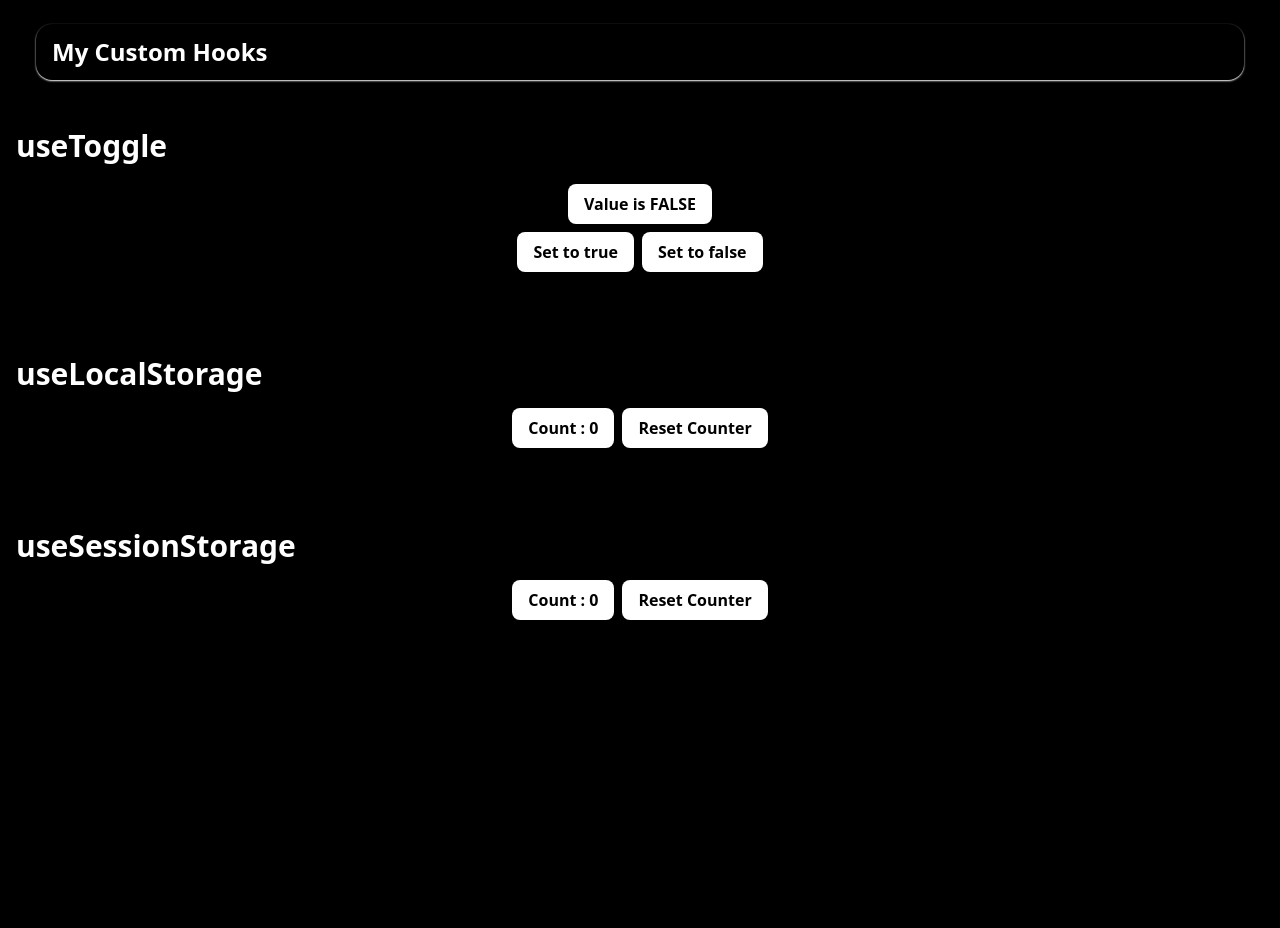
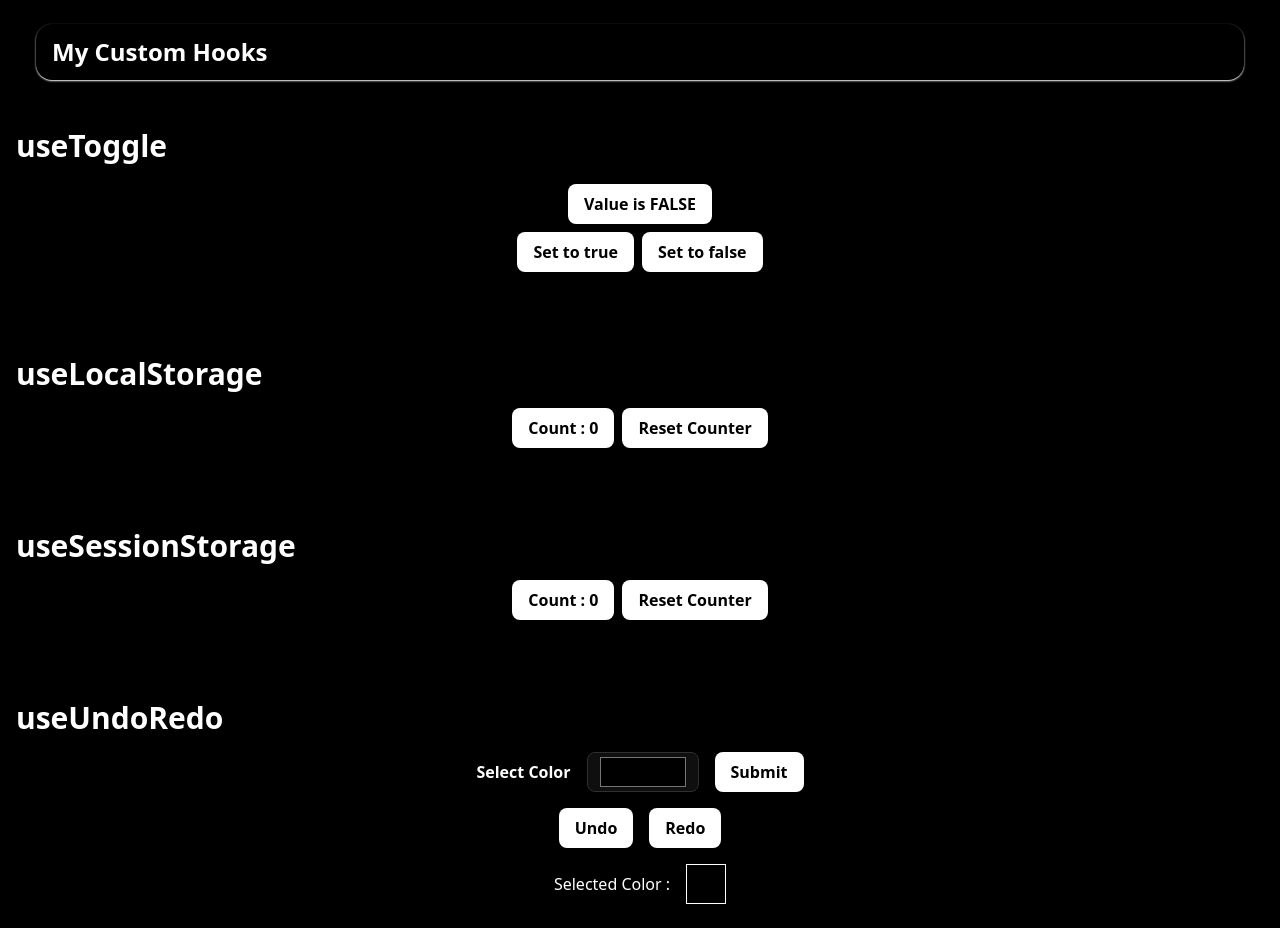
Before and after one commit to dhruvdhaduk-simform/hooks, a React (Vite) app: page / in a window 1280 px wide. Shown: the top 928 px of the page. Before the commit the page ends 800 px from the top, so only its background shows below. Built offline with nearby package versions, Linux system fonts and the light colour scheme.

Commit message:
Create demo for 'useUndoRedo' hook

```diff
--- a/src/App.tsx
+++ b/src/App.tsx
@@ -2,6 +2,7 @@ import { Header } from './components/Header';
 import { UseToggleDemo } from './demos/UseToggleDemo';
 import { UseLocalStorageDemo } from './demos/UseLocalStorageDemo';
 import { UseSessionStorageDemo } from './demos/UseSessionStorageDemo';
+import { UseUndoRedoDemo } from './demos/UseUndoRedoDemo';
 
 function App() {
     return (
@@ -12,6 +13,7 @@ function App() {
                 <UseToggleDemo />
                 <UseLocalStorageDemo />
                 <UseSessionStorageDemo />
+                <UseUndoRedoDemo />
             </div>
         </div>
     );
--- /dev/null
+++ b/src/demos/UseUndoRedoDemo.tsx
@@ -0,0 +1,52 @@
+import { SectionHeading } from '@/components/SectionHeading';
+import { Button } from '@/components/ui/Button';
+import { useUndoRedo } from '@/hooks/useUndoRedo';
+import { useRef } from 'react';
+
+export function UseUndoRedoDemo() {
+    const [color, setColor, undoColor, redoColor] = useUndoRedo('#000000');
+    const inputRef = useRef<HTMLInputElement | null>(null);
+
+    console.log(color);
+
+    return (
+        <div className="p-4" id="use-undo-redo">
+            <SectionHeading
+                docsLink="https://github.com/dhruvdhaduk-simform/hooks?tab=readme-ov-file#useundoredo"
+                label="useUndoRedo"
+            />
+            <div className="p-4">
+                <div className="flex justify-center items-center gap-4">
+                    <span className="font-bold">Select Color</span>
+                    <input
+                        ref={inputRef}
+                        type="color"
+                        className="bg-[#0f0f0f] text-white w-28 h-10 px-2.5 rounded-lg border border-[#303030] placeholder:text-[#848484]"
+                    />
+                    <Button
+                        onClick={() => {
+                            if (inputRef.current) {
+                                setColor(inputRef.current.value);
+                            }
+                        }}
+                    >
+                        Submit
+                    </Button>
+                </div>
+
+                <div className="flex justify-center items-center gap-4 mt-4">
+                    <Button onClick={undoColor}>Undo</Button>
+                    <Button onClick={redoColor}>Redo</Button>
+                </div>
+
+                <div className="flex justify-center items-center gap-4 mt-4">
+                    <p>Selected Color : </p>
+                    <div
+                        style={{ backgroundColor: `${color}` }}
+                        className="w-10 h-10 border"
+                    ></div>
+                </div>
+            </div>
+        </div>
+    );
+}
```
